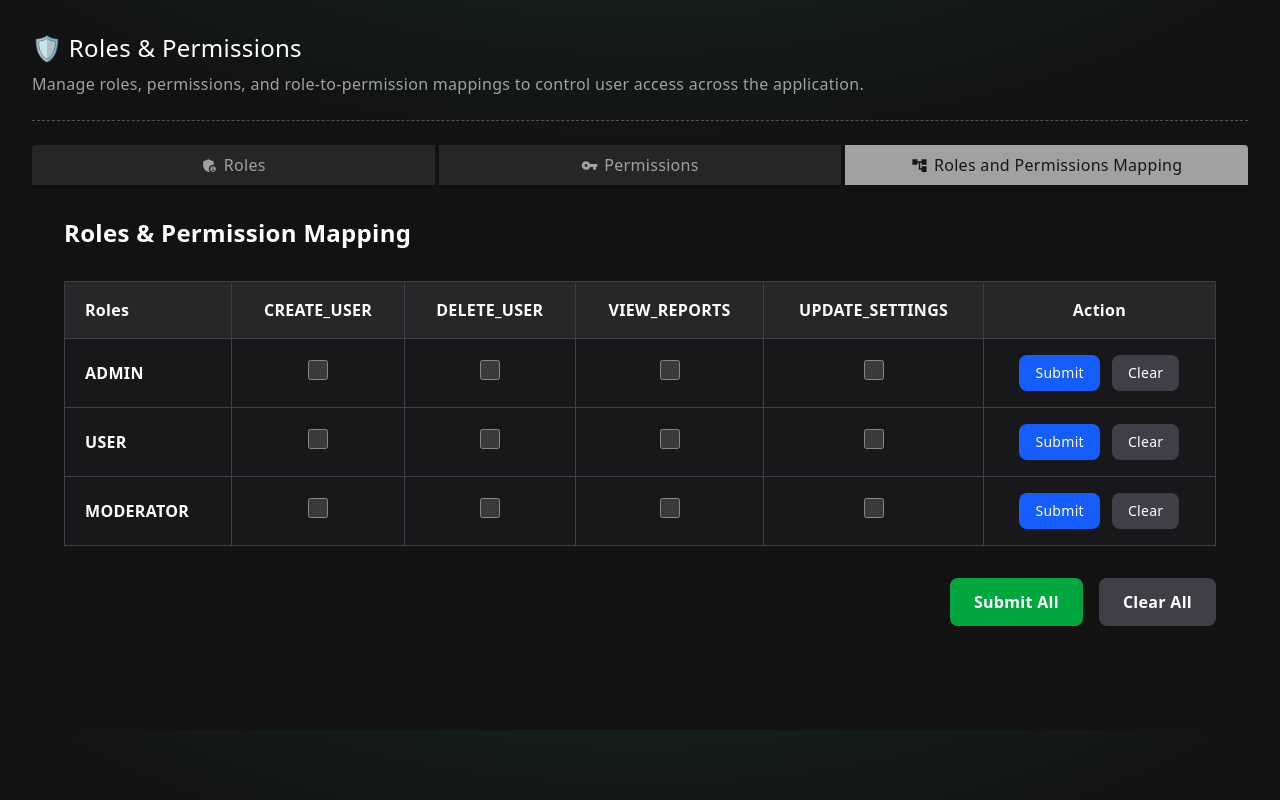
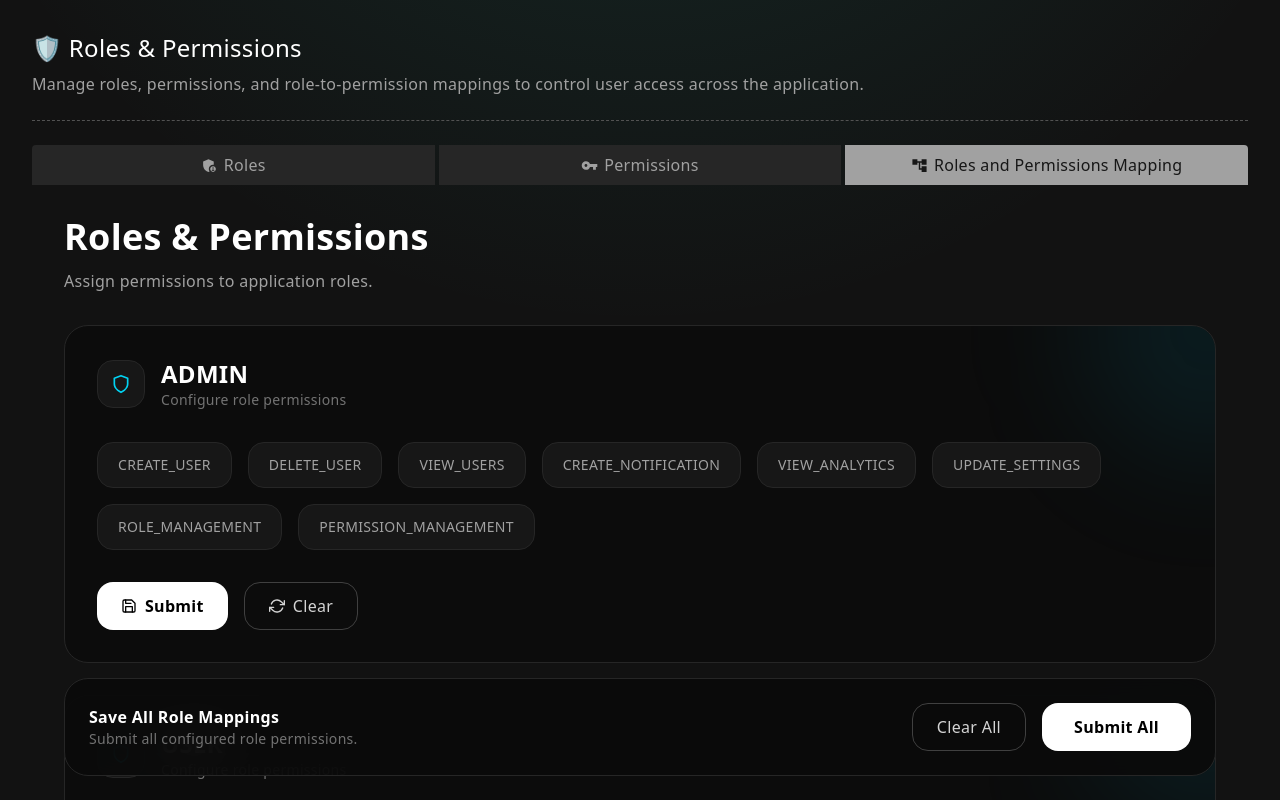
Before and after one commit to Noddy09032001/Notification-Management-System, a Next.js app in the folder frontend/notification-system/: page /permissions in a window 1280 px wide. Both pictures are taken after a click on the button "Roles and Permissions Mapping". Shown: the top 800 px of the page. Built offline with nearby package versions, Linux system fonts and the light colour scheme.

Commit message:
Updated code for design of the permissions mapping component

```diff
--- a/frontend/notification-system/src/modules/permissions/components/PermissionsMapping.tsx
+++ b/frontend/notification-system/src/modules/permissions/components/PermissionsMapping.tsx
@@ -1,103 +1,211 @@
 "use client";
 
+import { motion } from "framer-motion";
+import { FiShield, FiSave, FiRefreshCw } from "react-icons/fi";
 import { useState } from "react";
 
-const roles = ["ADMIN", "USER", "MODERATOR"];
+const roles = [
+  {
+    id: 1,
+    name: "ADMIN",
+  },
+  {
+    id: 2,
+    name: "USER",
+  },
+  {
+    id: 3,
+    name: "MANAGER",
+  },
+];
 
 const permissions = [
   "CREATE_USER",
   "DELETE_USER",
-  "VIEW_REPORTS",
+  "VIEW_USERS",
+  "CREATE_NOTIFICATION",
+  "VIEW_ANALYTICS",
   "UPDATE_SETTINGS",
+  "ROLE_MANAGEMENT",
+  "PERMISSION_MANAGEMENT",
 ];
 
-const PermissionsMapping = () => {
+export default function RolePermissionMapping() {
 
-    const [selectedPermissions, setSelectedPermissions] = useState<Record<string, string[]>>({});
-    const handleCheckbox = (role: string, permission: string) => {setSelectedPermissions((prev) => {
-        const existing = prev[role] || [];
-        if (existing.includes(permission)) {
+  const [selectedPermissions, setSelectedPermissions] = useState<Record<number, string[]>>({});
+  const togglePermission = (
+    roleId: number,
+    permission: string
+  ) => {
+    setSelectedPermissions((prev) => {
+      const current = prev[roleId] || [];
+
+      const updated = current.includes(permission)
+        ? current.filter((p) => p !== permission)
+        : [...current, permission];
+
       return {
         ...prev,
-            [role]: existing.filter((p) => p !== permission),
-            };
-        }
-        return {
-            ...prev,
-            [role]: [...existing, permission],
+        [roleId]: updated,
       };
     });
   };
 
-    return(
+  const clearRolePermissions = (roleId: number) => {
+    setSelectedPermissions((prev) => ({
+      ...prev,
+      [roleId]: [],
+    }));
+  };
+
+  const clearAll = () => {
+    setSelectedPermissions({});
+  };
+
+  return (
+    <div className="space-y-8">
+      <motion.div
+        initial={{
+          opacity: 0,
+          y: -20,
+        }}
+        animate={{
+          opacity: 1,
+          y: 0,
+        }}
+      >
+        <h1 className="text-4xl font-bold text-white">
+          Roles & Permissions
+        </h1>
+
+        <p className="mt-3 text-neutral-400">
+          Assign permissions to application roles.
+        </p>
+      </motion.div>
+
+      {/* Role Cards */}
+
+      <div className="grid gap-8">
+        {roles.map((role, index) => (
+          <motion.div
+            key={role.id}
+            initial={{
+              opacity: 0,
+              y: 30,
+            }}
+            animate={{
+              opacity: 1,
+              y: 0,
+            }}
+            transition={{
+              delay: index * 0.1,
+            }}
+            className="relative overflow-hidden rounded-3xl border border-neutral-800 bg-neutral-950/80 p-8">
+
+            <div className="absolute top-[-120px] right-[-120px] h-[250px] w-[250px] rounded-full bg-cyan-500/10 blur-3xl"/>
+            <div className="relative z-10">
+
+              <div className="flex items-center gap-4 mb-8">
+                <div className="h-12 w-12 rounded-2xl bg-neutral-900 border border-neutral-800 flex items-center justify-center">
+                  <FiShield className="text-xl text-cyan-400" />
+                </div>
+
                 <div>
-            <h2 className="text-2xl font-bold mb-8">
-                Roles & Permission Mapping
+                  <h2 className="text-2xl font-bold text-white">
+                    {role.name}
                   </h2>
 
-            <div className="overflow-x-auto">
-                <table className="w-full border border-zinc-700">
-                    <thead className="bg-zinc-800">
-                        <tr>
-                            <th className="border border-zinc-700 px-5 py-4 text-left">Roles</th>
-                            {permissions.map((permission) => (
-                                <th key={permission} className="border border-zinc-700 px-5 py-4 text-center">
+                  <p className="text-neutral-500 text-sm">
+                    Configure role permissions
+                  </p>
+                </div>
+              </div>
+
+              {/* Permissions */}
+
+              <div className="flex flex-wrap gap-4">
+                {permissions.map((permission) => {
+                  const selected =
+                    selectedPermissions[
+                      role.id
+                    ]?.includes(permission);
+
+                  return (
+                    <button
+                      key={permission}
+                      onClick={() =>
+                        togglePermission(
+                          role.id,
+                          permission
+                        )
+                      }
+                      className={`px-5 py-3 rounded-2xl border transition-all text-sm font-medium
+                        ${
+                          selected ? `bg-white text-black border-white` : `bg-neutral-900 border-neutral-800 text-neutral-400 hover:border-neutral-600`
+                        }`}
+                    >
                       {permission}
-                                </th>
-                            ))}
+                    </button>
+                  );
+                })}
+              </div>
 
-                            <th className="border border-zinc-700 px-5 py-4 text-center">Action</th>
-                        </tr>
-                    </thead>
+              {/* Actions */}
 
-                    <tbody>
-                        {roles.map((role) => (
-                            <tr key={role} className="bg-zinc-900">
-                                <td className="border border-zinc-700 px-5 py-4 font-semibold">
-                                    {role}
-                                </td>
-
-                                {permissions.map((permission) => (
-                                    <td key={permission} className="border border-zinc-700 px-5 py-4 text-center">
-                                        <input
-                                            type="checkbox"
-                                            checked={
-                                                selectedPermissions[role]?.includes(permission) || false
-                                            }
-                                            onChange={() => handleCheckbox(role, permission)}
-                                            className="h-5 w-5 accent-blue-600"
-                                        />
-                                    </td>
-                                ))}
-
-                                <td className="border border-zinc-700 px-5 py-4">
-                                    <div className="flex justify-center gap-3">
-                                        <button className="bg-blue-600 hover:bg-blue-700 px-4 py-2 rounded-lg text-sm">
+              <div className="flex gap-4 mt-8">
+                <button className="flex items-center gap-2 h-12 px-6 rounded-2xl bg-white text-black font-semibold">
+                  <FiSave />
                   Submit
                 </button>
 
-                                        <button className="bg-zinc-700 hover:bg-zinc-600 px-4 py-2 rounded-lg text-sm">
+                <button
+                  onClick={() =>
+                    clearRolePermissions(role.id)
+                  }
+                  className="flex items-center gap-2 h-12 px-6 rounded-2xl border border-neutral-700 text-neutral-300 hover:bg-neutral-900"
+                >
+                  <FiRefreshCw />
                   Clear
                 </button>
               </div>
-                                </td>
-                            </tr>
+            </div>
+          </motion.div>
         ))}
-                    </tbody>
-                </table>
+      </div>
+      <motion.div
+        initial={{
+          opacity: 0,
+        }}
+        animate={{
+          opacity: 1,
+        }}
+        className="sticky bottom-6 z-50">
+        <div className="backdrop-blur-xl bg-neutral-950/90 border border-neutral-800 rounded-3xl p-6 flex justify-between items-center">
+          <div>
+            <h3 className="text-white font-semibold">
+              Save All Role Mappings
+            </h3>
+
+            <p className="text-sm text-neutral-500">
+              Submit all configured role permissions.
+            </p>
           </div>
 
-            <div className="flex justify-end gap-4 mt-8">
-                <button className="bg-green-600 hover:bg-green-700 px-6 py-3 rounded-lg font-semibold">
-                    Submit All
+          <div className="flex gap-4">
+            <button
+              className="px-6 h-12 rounded-2xl border border-neutral-700 text-neutral-300"
+              onClick={clearAll}
+            >
+              Clear All
             </button>
 
-                <button className="bg-zinc-700 hover:bg-zinc-600 px-6 py-3 rounded-lg font-semibold">
-                    Clear All
+            <button
+              className="px-8 h-12 rounded-2xl bg-white text-black font-semibold">
+              Submit All
             </button>
           </div>
         </div>
-    )
+      </motion.div>
+    </div>
+  );
 }
-
-export default PermissionsMapping;
```
Lines whose indentation alone changed are shown as unchanged.
